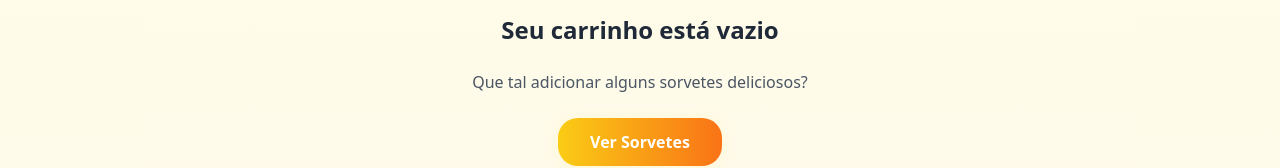
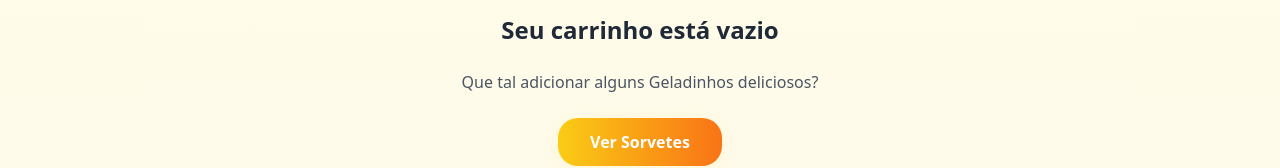
Before and after one commit to Natanael135/cardapio-sorvetes, a React (Vite) app: page /cart in a window 1280 px wide. Shown: the part 211-379 px from the top of the page. Built offline with nearby package versions, Linux system fonts and the light colour scheme.

Commit message:
fix: ajuste nos textos do carrinho

```diff
--- a/src/pages/Cart.tsx
+++ b/src/pages/Cart.tsx
@@ -279,7 +279,7 @@
         <div className="max-w-md mx-auto text-center space-y-6">
           <div className="text-6xl animate-bounce">🛒</div>
           <h2 className="text-2xl font-bold text-gray-800">Seu carrinho está vazio</h2>
-          <p className="text-gray-600">Que tal adicionar alguns sorvetes deliciosos?</p>
+          <p className="text-gray-600">Que tal adicionar alguns Geladinhos deliciosos?</p>
           <Link
             to="/"
             className="inline-block bg-gradient-to-r from-yellow-400 to-orange-500 hover:from-yellow-500 hover:to-orange-600 text-white font-semibold py-3 px-8 rounded-2xl transition-all duration-300 shadow-soft hover:shadow-lg"
```
